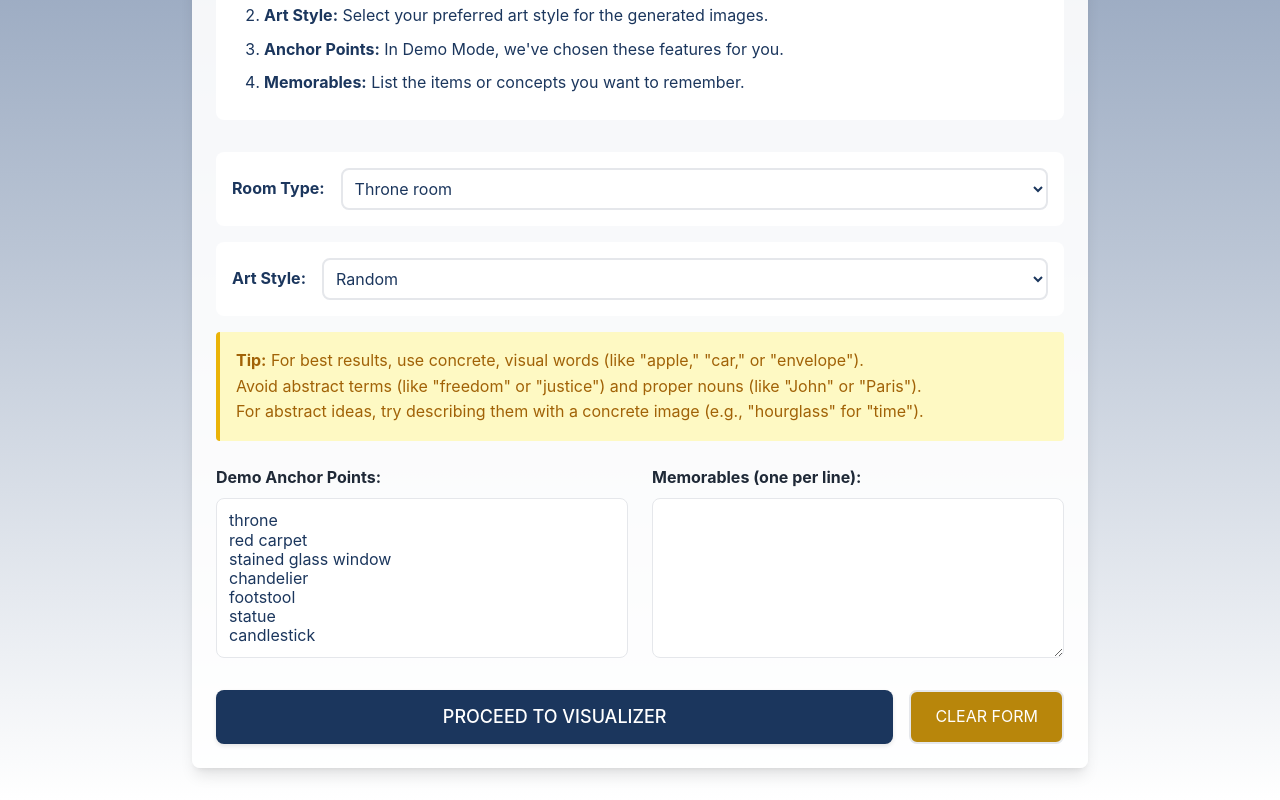
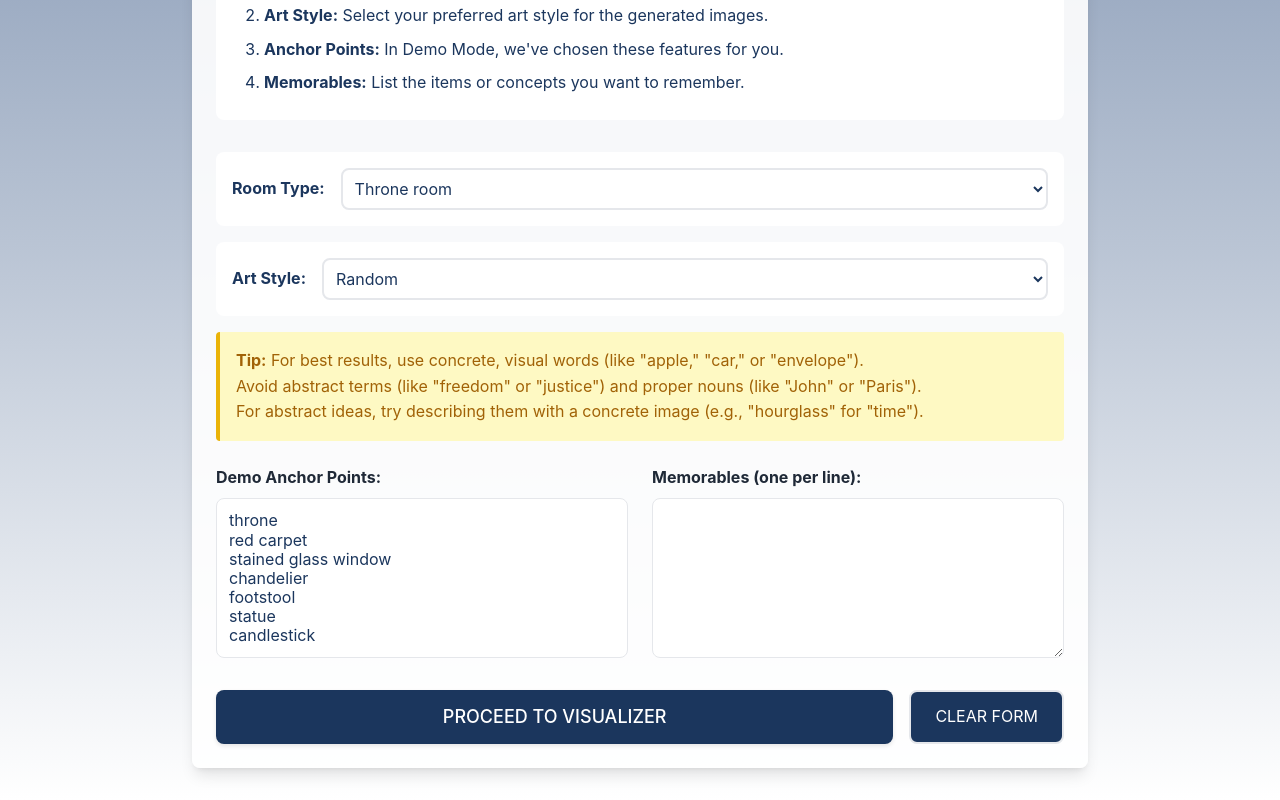
Before and after one commit to aaronipollock/memory-palace, a React (Create React App) app in the folder client/: page /demo in a window 1280 px wide. Shown: the part 297-1097 px from the top of the page. Built offline with nearby package versions, Linux system fonts and the light colour scheme.

Commit message:
clear form button

```diff
--- a/client/src/components/InputPage.js
+++ b/client/src/components/InputPage.js
@@ -237,8 +237,8 @@ const InputPage = ({ onImagesGenerated, setIsLoading, isLoading }) => {
                                     type="button"
                                     onClick={handleClear}
                                     disabled={isLoading}
-                                    className="px-6 py-3 bg-secondary text-white border-2 border-secondary rounded-lg
-                                             hover:bg-white hover:text-secondary transition-colors duration-300
+                                    className="px-6 py-3 bg-primary text-white border-2 border-secondary rounded-lg
+                                             hover:bg-[#B8860B] hover:text-white transition-colors duration-300
                                              disabled:opacity-50 disabled:cursor-not-allowed"
                                 >
                                     CLEAR FORM
```
